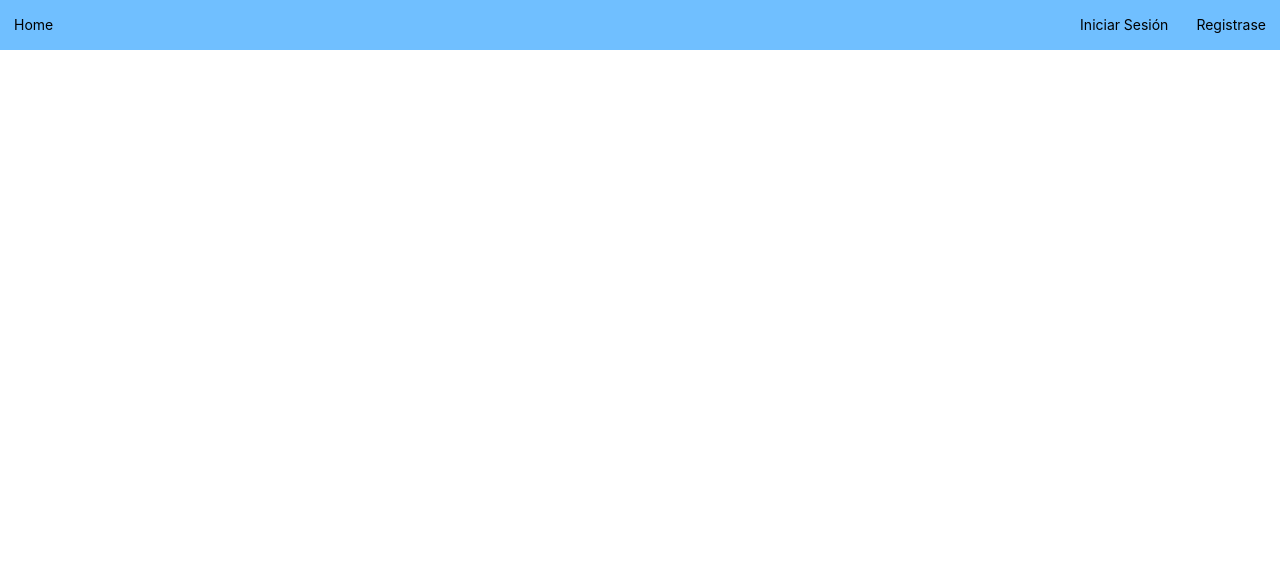
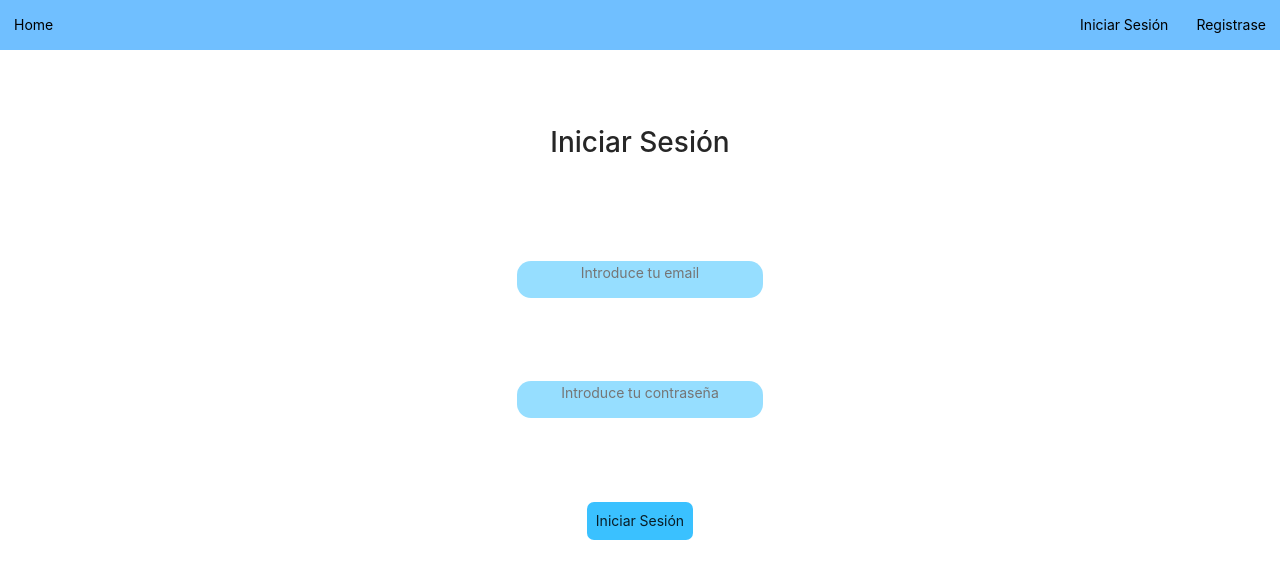
Before and after one commit to Oscar-749/Project-Dental-Clinic, a React (Create React App) app in the folder Frontend/front-dental/: page /login in a window 1280 px wide. Shown: the top 578 px of the page. Built offline with nearby package versions, Linux system fonts and the light colour scheme.

Commit message:
function login and css

```diff
--- a/Frontend/front-dental/src/containers/login/login.css
+++ b/Frontend/front-dental/src/containers/login/login.css
@@ -0,0 +1,27 @@
+form.login {
+    padding: 2em;
+    display: flex;
+    flex-direction: column;
+    justify-content: space-around;
+    min-height: 70vh;
+    align-items: center;
+}
+
+.login input {
+    all: unset;
+    padding: 1em;
+    padding-top: 1px;
+    width: fit-content;
+    border-radius: 1em;
+    background-color: rgb(150, 222, 255);
+    text-align: center;
+}
+
+.login button{
+    all: unset;
+    cursor: pointer;
+    border-radius: 00.5em;
+    padding: 0.6em;
+    background-color: rgb(58, 193, 255);
+    text-align: center;
+}
--- a/Frontend/front-dental/src/containers/login/login.jsx
+++ b/Frontend/front-dental/src/containers/login/login.jsx
@@ -1,13 +1,35 @@
 import axios from 'axios';
+import './login.css';
 import React, {Component, useState} from 'react';
 import {useHistory} from 'react-router-dom';
 import {notification} from 'antd';
 
 const Login = (props) => {
 
-    return(
-        <form>
+    const [email, setEmail] = useState('')
+    const [password, setPassword] = useState('');
+    const history = useHistory();
+    const handleSubmit = async (event) => {
+        try{
+            event.preventDefault();
+            const res = await axios.post('http://localhost:3000/users/login', {email, password})
+            localStorage.setItem('token', res.data.token)
+            notification.success({message: 'Has iniciado sesion correctamente'})
+            props.setUser(res.data.user)
+            history.push('/')
+        }catch(error){
+            console.log(error)
+            notification.error({message:'Error al iniciar sesion'})
+        }
 
+    }
+
+    return (
+        <form className="login" onSubmit={handleSubmit}>
+        <h1>Iniciar Sesión</h1>
+            <input type="email" onChange={event=>setEmail(event.target.value)} name="email" placeholder="Introduce tu email"/>
+            <input type="password" onChange={event=>setPassword(event.target.value)} name="password" placeholder="Introduce tu contraseña"/>
+            <button type="submit">Iniciar Sesión</button>
         </form>
     )
 }
--- a/Frontend/front-dental/src/containers/register/register.jsx
+++ b/Frontend/front-dental/src/containers/register/register.jsx
@@ -36,11 +36,8 @@ const Register = () => {
             <input type = "email" name= "email" placeholder="Introduce tu email"/>
             <input type = "password" name= "password" placeholder="Introduce tu contraseña"/>
             <input type = "number" name= "phone" placeholder="Introduce tu movil"/>
-            <input type = "text" name= "address" placeholder="Introduce tu dirección"/>
             <input type = "date" name= "birth" placeholder="Introduce tu fecha de nacimiento"/>
-            <input type = "number" name= "dni" placeholder="Introduce tu DNI"/>
             <input type = "text" name= "gender" placeholder="Introduce tu genero"/>
-            <input type = "text" name= "role" placeholder="Introduce tu role"/>
 
             <button type="submit">Registrarme</button>
         </form>
```
